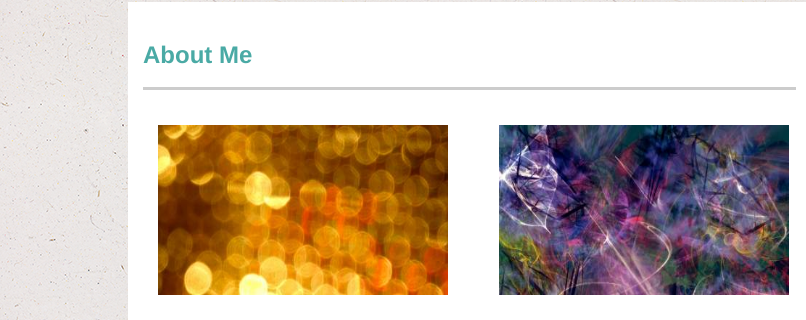
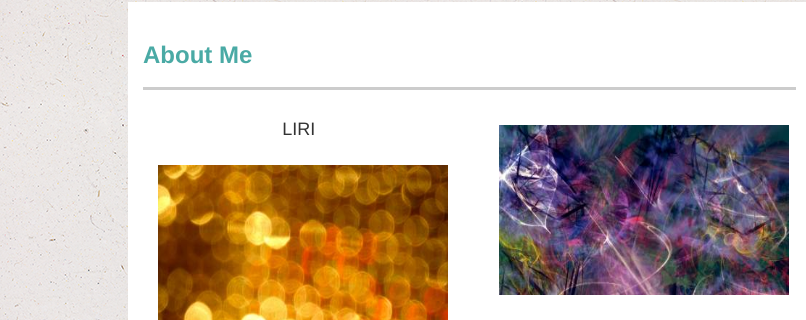
Before and after one commit to RaMbo8315/Bootstrap-Portfolio, a plain HTML site: page portfolio.html in a window 1280 px wide. Shown: the part 98-418 px from the top of the page, 0-806 px from the left. Drawn offline with nearby package versions, Linux system fonts and the light colour scheme.

Commit message:
Homework update

```diff
--- a/assets/css/style.css
+++ b/assets/css/style.css
@@ -6,6 +6,9 @@ body {
     background-image: url('../images/back.png');
 }
 
+h4 {
+    text-align: center;
+}
 
 /* .main-container { */
 
--- a/portfolio.html
+++ b/portfolio.html
@@ -54,8 +54,9 @@
                 </div>
                 <div class="row">
                     <div class="col-md-6">
-                        <div>
+                        <div><h4>LIRI</h4><a href="https://github.com/RaMbo8315/liri-node-app">
                             <img class="pics" src="assets/images/11.jpg">
+                        </a>
                         </div>
                         <div>
                             <img class="pics" src="assets/images/6.jpg">
```
